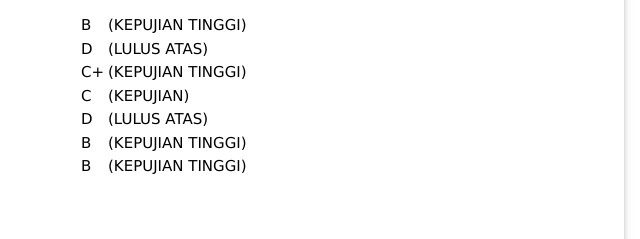
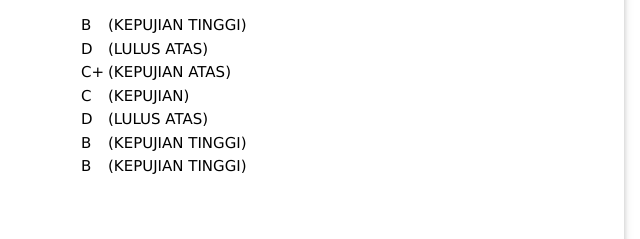
Before and after one commit to A6B389F1292D0AFCCA/sldj.io, a plain HTML site: page QR.html in a window 1280 px wide. Shown: the part 386-625 px from the top of the page, 640-1280 px from the left. Drawn offline with Linux system fonts and the light colour scheme.

Commit message:
Update QR.html

```diff
--- a/QR.html
+++ b/QR.html
@@ -284,7 +284,7 @@
             <tr style="line-height: 1.3;">
                 <td>PENDIDIKAN ISLAM</td>
                 <td style="width:1px;">C+</td>
-                <td>(KEPUJIAN TINGGI)</td>
+                <td>(KEPUJIAN ATAS)</td>
             </td>
             </tr>
             <tr style="line-height: 1.3;">
```
